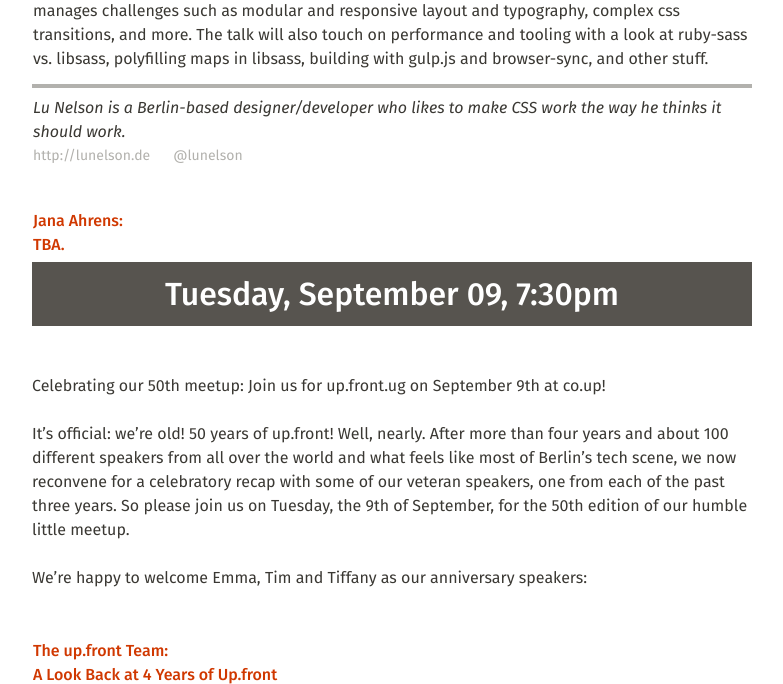
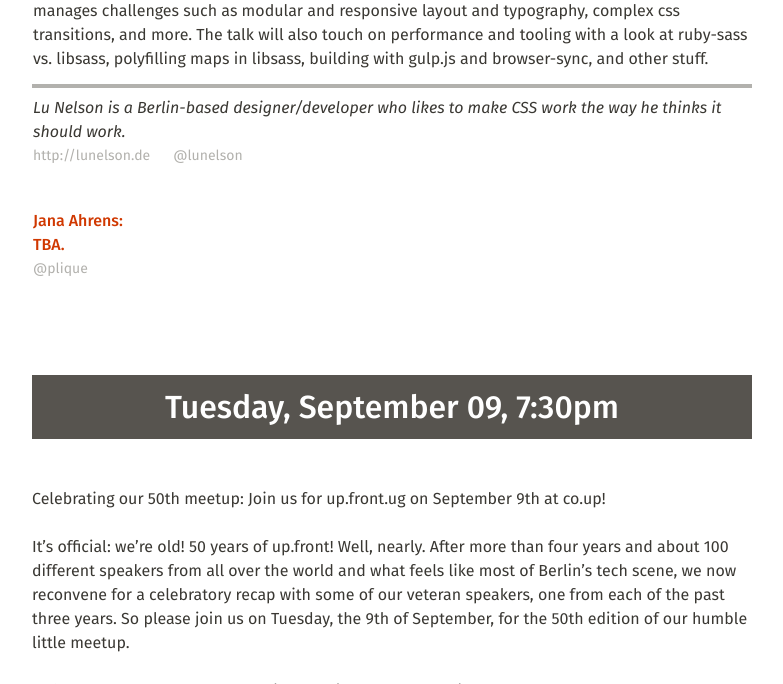
Before and after one commit to upfrontug/upfrontug.github.io, a Jekyll site: the page built from index.html, in a window 1280 px wide and 900 px high, scrolled down 1192 px, cut to the strip 0-684 px from the top of the window. Shown: the whole strip, without its empty margins (248-1031 px from the left). Built offline with Jekyll 4.4.1, drawn with Linux system fonts in a browser that asks for light colours; nearby versions of some CDN libraries; comment, search, counter and statistics services are not loaded.

Commit message:
Added Jana's Twitter handle

```diff
--- a/_posts/2014-10-14-meetup.html
+++ b/_posts/2014-10-14-meetup.html
@@ -31,4 +31,7 @@
   <li>
     <h4><span>Jana Ahrens:</span> TBA.</h4>
   </li>
+    <ul class="speaker_links">
+    <li><a href="http://twitter.com/plique">@plique</a></li>
+  </ul>
 </ul>
```
